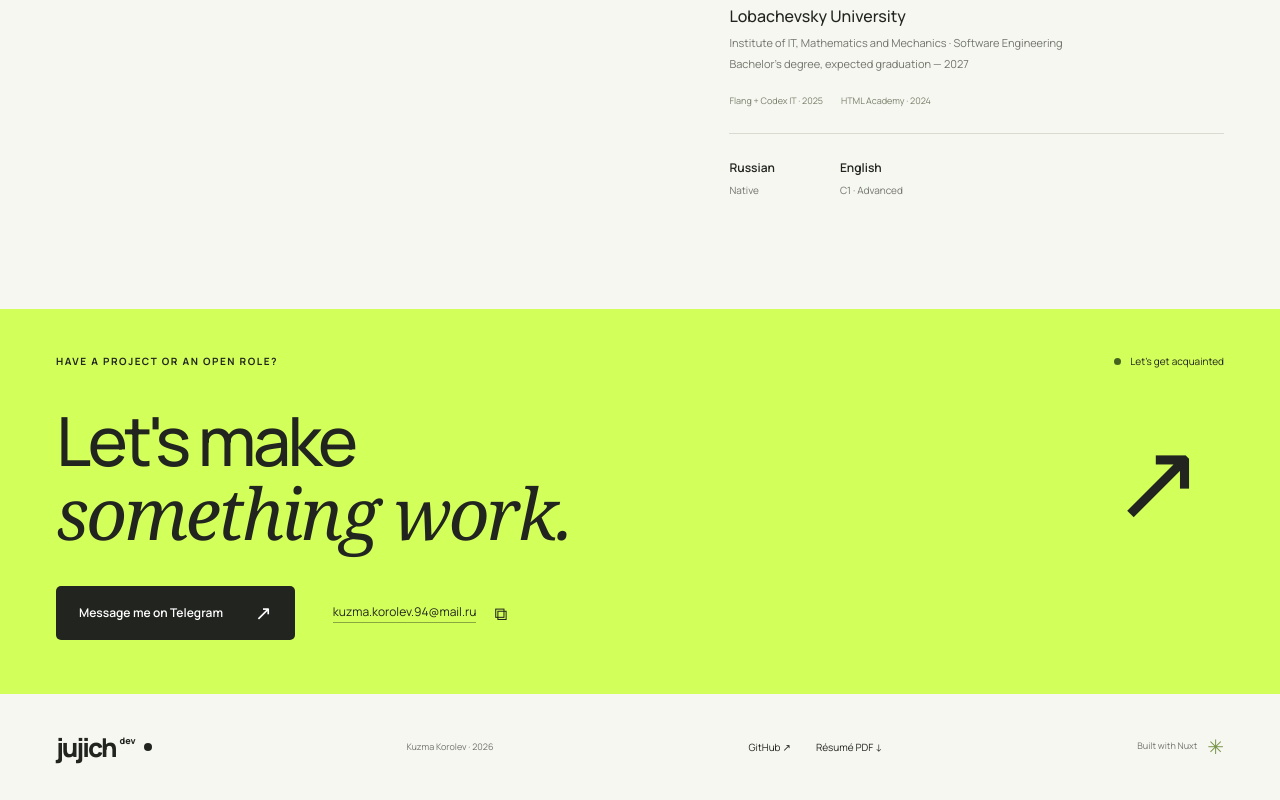
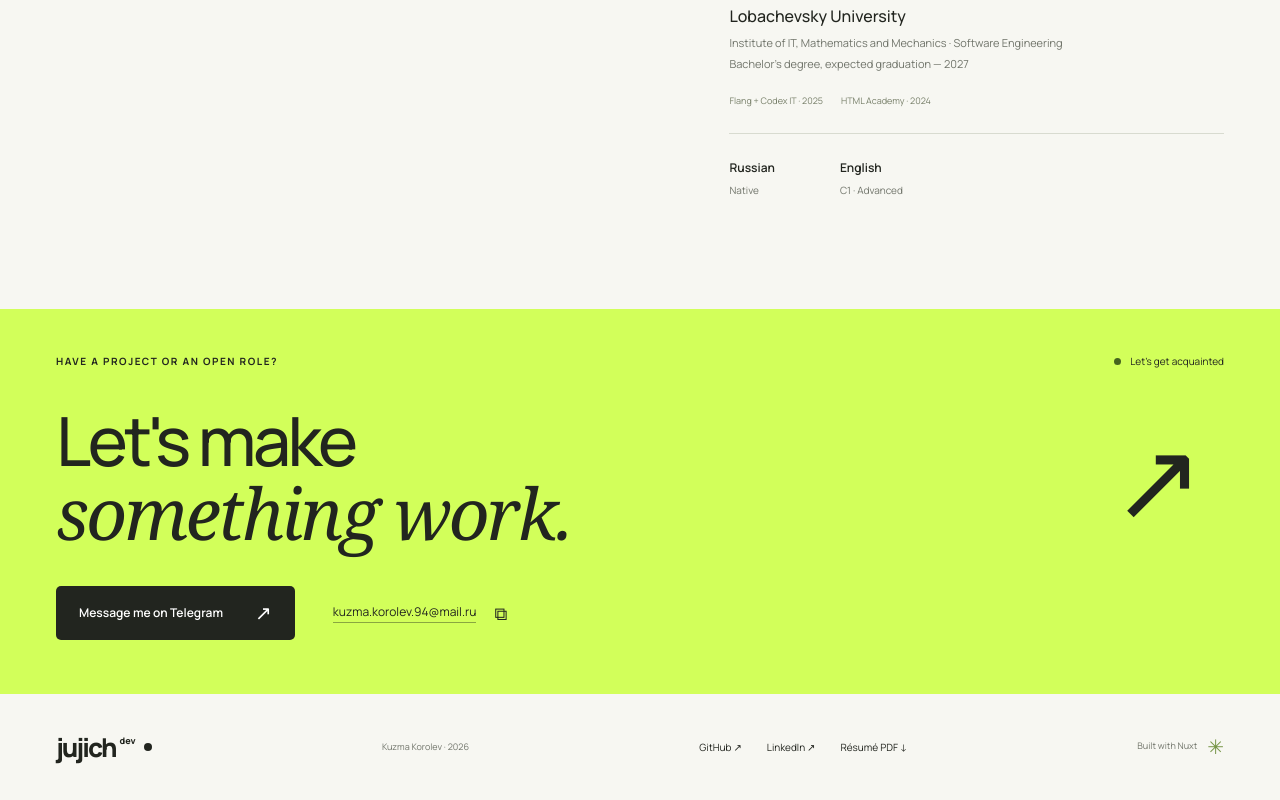
Before and after one commit to Jujich/jujich-landing, a Nuxt app: page / in a window 1280 px wide. Shown: the part 5786-6586 px from the top of the page. Built offline with nearby package versions, Linux system fonts and the light colour scheme.

Commit message:
Add LinkedIn profile link to site footer

```diff
--- a/app/data/profile.ts
+++ b/app/data/profile.ts
@@ -4,6 +4,7 @@ export interface Profile {
   email: string
   telegram: string
   github: string
+  linkedin: string
   location: string
   education: string
   degree: string
@@ -37,6 +38,7 @@ const profileRu: Profile = {
   email: 'kuzma.korolev.94@mail.ru',
   telegram: 'https://t.me/jujich',
   github: 'https://github.com/Jujich',
+  linkedin: 'https://www.linkedin.com/in/kuzma-korolev-105975441/',
   location: 'Нижний Новгород, Россия',
   education: 'ННГУ им. Н. И. Лобачевского',
   degree: 'ИИТММ · Программная инженерия',
--- a/app/pages/index.vue
+++ b/app/pages/index.vue
@@ -31,7 +31,7 @@ useHead(() => ({
   htmlAttrs: i18nHead.value.htmlAttrs,
   link: i18nHead.value.link,
   meta: i18nHead.value.meta,
-  script: [{ type: 'application/ld+json', innerHTML: JSON.stringify({ '@context': 'https://schema.org', '@type': 'Person', name: profile.value.name, url: `https://jujich.dev${language.value === 'ru' ? '/ru' : '/'}`, jobTitle: t('meta.jobTitle'), sameAs: [profile.value.github, profile.value.telegram], knowsLanguage: ['ru', 'en'] }) }]
+  script: [{ type: 'application/ld+json', innerHTML: JSON.stringify({ '@context': 'https://schema.org', '@type': 'Person', name: profile.value.name, url: `https://jujich.dev${language.value === 'ru' ? '/ru' : '/'}`, jobTitle: t('meta.jobTitle'), sameAs: [profile.value.github, profile.value.linkedin, profile.value.telegram], knowsLanguage: ['ru', 'en'] }) }]
 }))
 useSeoMeta({
   title: () => t('meta.title'),
@@ -76,6 +76,6 @@ useSeoMeta({
 
       <section class="contact-section" id="contact" aria-labelledby="contact-title"><div class="wrap"><div class="contact-top"><span class="eyebrow">{{ t('contact.eyebrow') }}</span><span><i class="status-dot"></i> {{ t('contact.hello') }}</span></div><div class="contact-main"><h2 id="contact-title">{{ t('contact.line1') }}<br><span class="serif">{{ t('contact.line2') }}</span></h2><a class="contact-arrow" :href="profile.telegram" target="_blank" rel="noopener noreferrer" :aria-label="t('contact.telegram')">↗</a></div><div class="contact-bottom"><a class="button button-dark" :href="profile.telegram" target="_blank" rel="noopener noreferrer">{{ t('contact.telegram') }} <span>↗</span></a><div class="email-group"><a :href="`mailto:${profile.email}`">{{ profile.email }}</a><button @click="copyEmail" :aria-label="copied ? t('contact.copied') : t('contact.copy')">{{ copied ? '✓' : '⧉' }}</button><span class="copy-feedback" role="status">{{ copied ? t('contact.copied') : copyError ? t('contact.copyError') : '' }}</span></div></div></div></section>
     </main>
-    <footer class="site-footer wrap"><a class="wordmark" href="#" :aria-label="t('nav.top')">jujich<span>dev</span><i></i></a><p>{{ profile.name }} · 2026</p><div><a :href="profile.github" target="_blank" rel="noopener noreferrer">GitHub ↗</a><a :href="resumePath" download>{{ t('hero.resume') }} ↓</a></div><span>{{ t('footer.made') }} <i>✳</i></span></footer>
+    <footer class="site-footer wrap"><a class="wordmark" href="#" :aria-label="t('nav.top')">jujich<span>dev</span><i></i></a><p>{{ profile.name }} · 2026</p><div><a :href="profile.github" target="_blank" rel="noopener noreferrer">GitHub ↗</a><a :href="profile.linkedin" target="_blank" rel="noopener noreferrer">LinkedIn ↗</a><a :href="resumePath" download>{{ t('hero.resume') }} ↓</a></div><span>{{ t('footer.made') }} <i>✳</i></span></footer>
   </div>
 </template>
```
